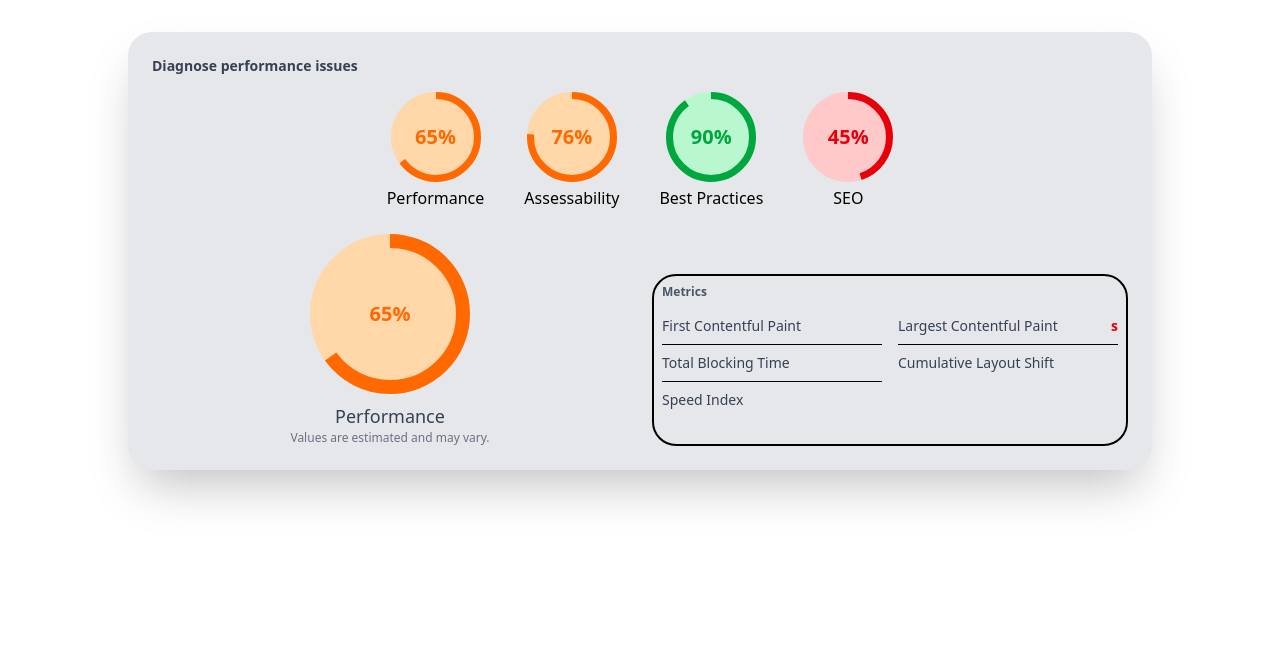
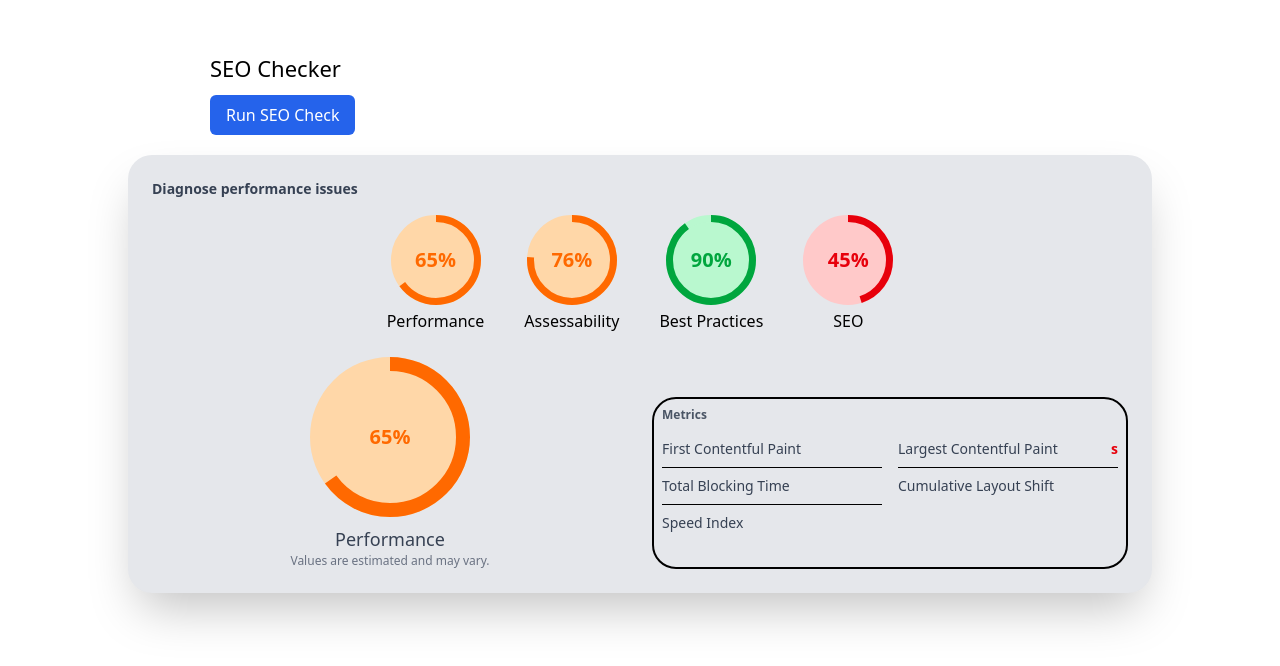
Before and after one commit to PiyushSaini69/Page_Speed, a React (Vite) app in the folder Frontend/: page /test in a window 1280 px wide. Shown: the top 666 px of the page. Built offline with nearby package versions, Linux system fonts and the light colour scheme.

Commit message:
Commit Seo scorr

```diff
--- a/Frontend/package.json
+++ b/Frontend/package.json
@@ -11,6 +11,7 @@
   },
   "dependencies": {
     "@tailwindcss/vite": "^4.1.12",
+    "axios": "^1.11.0",
     "papaparse": "^5.5.3",
     "react": "^19.1.1",
     "react-dom": "^19.1.1",
--- a/Frontend/src/Component/Home.jsx
+++ b/Frontend/src/Component/Home.jsx
@@ -4,6 +4,7 @@ import Navbar from "./Navbar";
 import Button from "./Button";
 import Dashboard from "./DashBoard";
 import Performance from "./Performance";
+import SeoChecker from "./SeoChecker";
 
 export default function Home() {
   const [url, setUrl] = useState("");
@@ -273,6 +274,7 @@ export default function Home() {
                    SI={displayData.speedindex}
 
                    />
+                  <SeoChecker seourl={url}/>
                 </div>
               )}
             </div>
--- /dev/null
+++ b/Frontend/src/Component/SeoChecker.jsx
@@ -0,0 +1,124 @@
+import React, { useState } from "react";
+
+export default function SeoChecker({seourl}) {
+  const [urls, setUrls] = useState("");
+  const [results, setResults] = useState([]);
+  const [loading, setLoading] = useState(false);
+
+
+  const handleCheck = async () => {
+    setLoading(true);
+    try {
+      const urle={seourl}
+      setUrls(urle)
+      const response = await fetch("http://localhost:2000/api/seo-check", {
+        method: "POST",
+        headers: { "Content-Type": "application/json" },
+        body: JSON.stringify({
+          urls: urls,
+          page: 1,
+          limit: 5,
+        }),
+      });
+      const data = await response.json();
+      setResults(data.results || []);
+    } catch (err) {
+      console.error("Error:", err);
+    } finally {
+      setLoading(false);
+    }
+  };
+
+  return (
+    <div style={{ padding: "20px", maxWidth: "900px", margin: "auto" }}>
+      <h1 style={{ fontSize: "22px", marginBottom: "10px" }}>SEO Checker</h1>
+
+      <button
+        onClick={handleCheck}
+        disabled={loading}
+        style={{
+          padding: "8px 16px",
+          background: "#2563eb",
+          color: "white",
+          border: "none",
+          borderRadius: "6px",
+          cursor: "pointer",
+        }}
+      >
+        {loading ? "Checking..." : "Run SEO Check"}
+      </button>
+
+      {results.length > 0 && (
+        <div style={{ marginTop: "20px" }}>
+          {results.map((r, idx) => (
+            <div
+              key={idx}
+              style={{
+                border: "1px solid #ddd",
+                borderRadius: "8px",
+                padding: "15px",
+                marginBottom: "15px",
+              }}
+            >
+              <h2 style={{ fontSize: "18px", marginBottom: "5px" }}>{r.url}</h2>
+              {r.error ? (
+                <p style={{ color: "red" }}>{r.error}</p>
+              ) : (
+                <>
+                  <p>
+                    <strong>Overall Score:</strong>{" "}
+                    {(r.score * 100).toFixed(0)}%
+                  </p>
+                  <table
+                    style={{
+                      width: "100%",
+                      borderCollapse: "collapse",
+                      marginTop: "10px",
+                    }}
+                  >
+                    <thead>
+                      <tr style={{ background: "#f3f4f6" }}>
+                        <th style={{ border: "1px solid #ddd", padding: "8px" }}>
+                          Metric
+                        </th>
+                        <th style={{ border: "1px solid #ddd", padding: "8px" }}>
+                          Score
+                        </th>
+
+                      </tr>
+                    </thead>
+                    <tbody>
+                      {Object.values(r.categories).flatMap((c) =>
+                        c.checks.map((chk, i) => (
+                          <tr key={i}>
+                            <td
+                              style={{
+                                border: "1px solid #ddd",
+                                padding: "8px",
+                              }}
+                            >
+                              {chk.metric}
+                            </td>
+                            <td
+                              style={{
+                                border: "1px solid #ddd",
+                                padding: "8px",
+                              }}
+                            >
+                              {(chk.score * 100).toFixed(0)}%
+                            </td>
+
+                          </tr>
+                        ))
+                      )}
+                    </tbody>
+                  </table>
+                </>
+              )}
+            </div>
+          ))}
+        </div>
+      )}
+    </div>
+  );
+}
--- a/Frontend/src/Component/Test.jsx
+++ b/Frontend/src/Component/Test.jsx
@@ -4,12 +4,14 @@ import CirculerProgress from "./CirculerProgress";
 import Dashboard from "./DashBoard";
 import MetricCard from "./DashBoard";
 import Performance from "./Performance";
+import SeoChecker from "./SeoChecker";
 
 export default function Test() {
   const [value, setValue] = useState(3.5);
   const [progress, setProgress] = useState(91);
   return (
     <div className="p-8">
+      <SeoChecker/>
 
       {/* <ProgressBar value={value}  /> */}
       {/* <Dashboard   />
```
Also changed, not shown: 1 other file (tests, documents, lock files or other folders).
